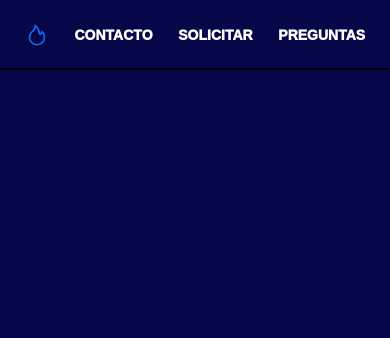
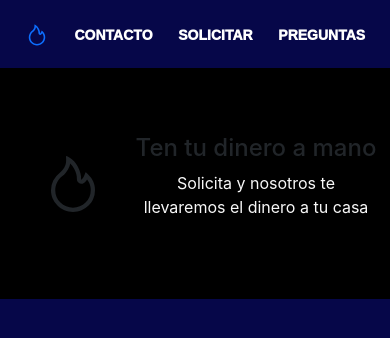
Before and after one commit to FxIvan/frontend-moneserv, a React (Create React App) app: page /#/ in a window 390 px wide. Shown: the top 338 px of the page. Built offline with nearby package versions, Linux system fonts and the light colour scheme.

Commit message:
agregando seccion1

```diff
--- a/src/component/index/index.js
+++ b/src/component/index/index.js
@@ -1,12 +1,13 @@
 import React, { useState } from 'react'
 import { Header } from './header'
 import '../../css/index.css'
+import { Seccion1 } from '../seccion1/seccion1'
 
 export const Index = () =>{
     return(
         <div>
             <div>
-
+                <Seccion1/>
             </div>
         </div>
     )
--- /dev/null
+++ b/src/component/seccion1/seccion1.js
@@ -0,0 +1,25 @@
+import React from 'react'
+import {AiOutlineFire} from 'react-icons/ai'
+import '../../css/seccion1.css'
+
+export const Seccion1 = () => {
+    return (
+        <div className="">
+
+            <div className='container container-section1'>
+                <div className='container-logo'>
+                    <AiOutlineFire id='logo-icons'/>
+                </div>
+                <div className='container-title'>
+                    <div>
+                        <h1>Ten tu dinero a mano</h1>
+                    </div>
+                    <div>
+                        <p>Solicita y nosotros te llevaremos el dinero a tu casa</p>
+                    </div>
+                </div>
+            </div>
+
+        </div>
+    )
+}
--- a/src/component/solicitar/solicitar.js
+++ b/src/component/solicitar/solicitar.js
@@ -275,6 +275,7 @@ export const Solicitar = () => {
                                     name='frm_cantidad'
                                     max='5000'
                                     />
+                                <p className='m-0'>cantidad maxima: 5.000$</p>
                             </div>
                         </div>
                     </div>
--- /dev/null
+++ b/src/css/seccion1.css
@@ -0,0 +1,38 @@
+@media only screen and (max-width: 700px) {
+
+    * {
+        margin: 0;
+        padding: 0;
+        box-sizing: border-box;
+
+    }
+
+    #logo-icons{
+        font-size: 4rem;
+        width: 100%;
+    }
+    .container-section1{
+        padding-top: 4rem;
+        padding-bottom: 4rem;
+        display: flex;
+        text-align: center;
+        align-items: center;
+        background-color: black;
+        width: 100%;
+    }
+
+    .container-logo{
+        width: 50%;
+        display: flex;
+        align-items: center;
+    }
+
+    .container-title{
+        width: 100%;
+    }
+
+    .container-title h1{
+        font-size: 24px;
+        width: 100%;
+    }
+}
--- a/src/css/style-solicitar.css
+++ b/src/css/style-solicitar.css
@@ -33,7 +33,7 @@
     }
 
     .container-total-producto{
-        border-bottom: 5px solid white;
+        border-bottom: 2px solid white;
         width: 80%;
     }
 
@@ -49,6 +49,7 @@
     .container-total{
         width: 80%;
     }
+
 
     /*********************DESIGN STATUS********************/
     /******************************************************/
```
